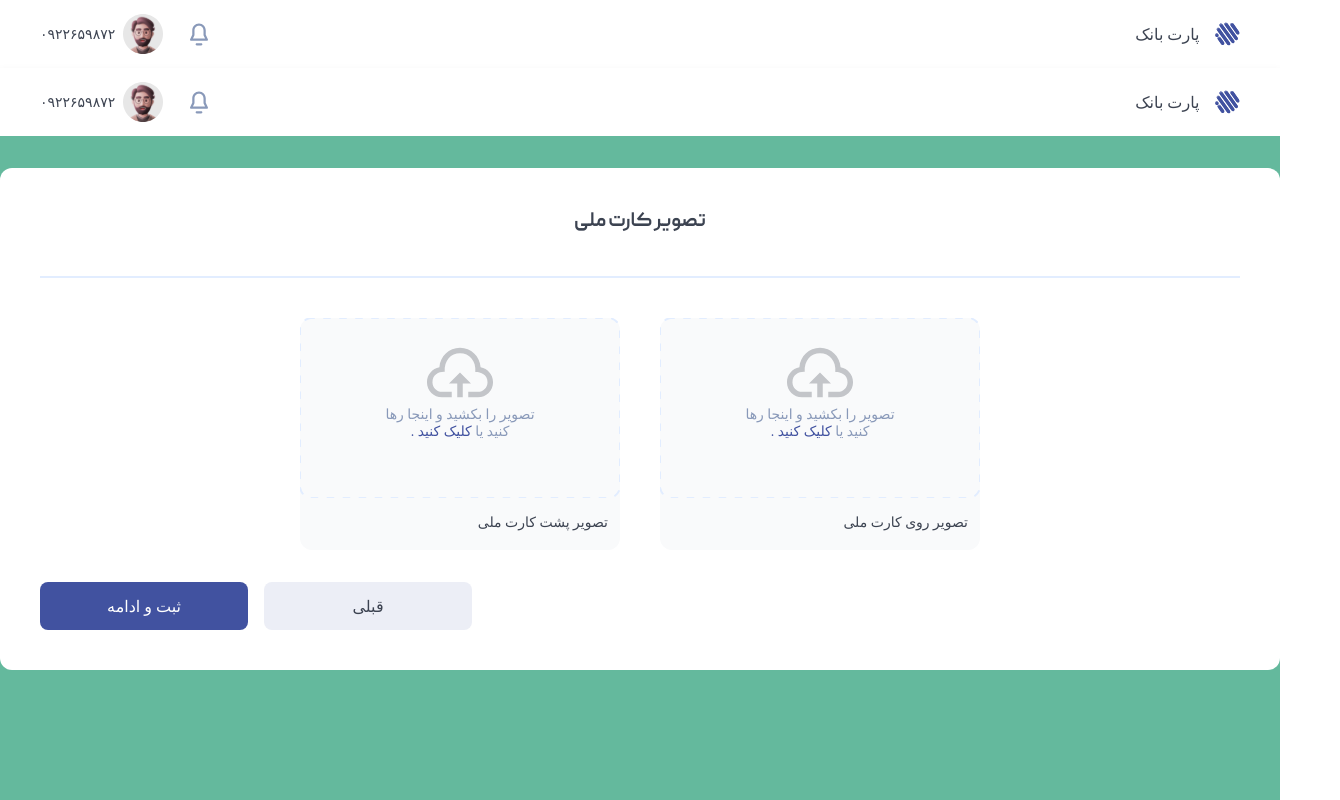
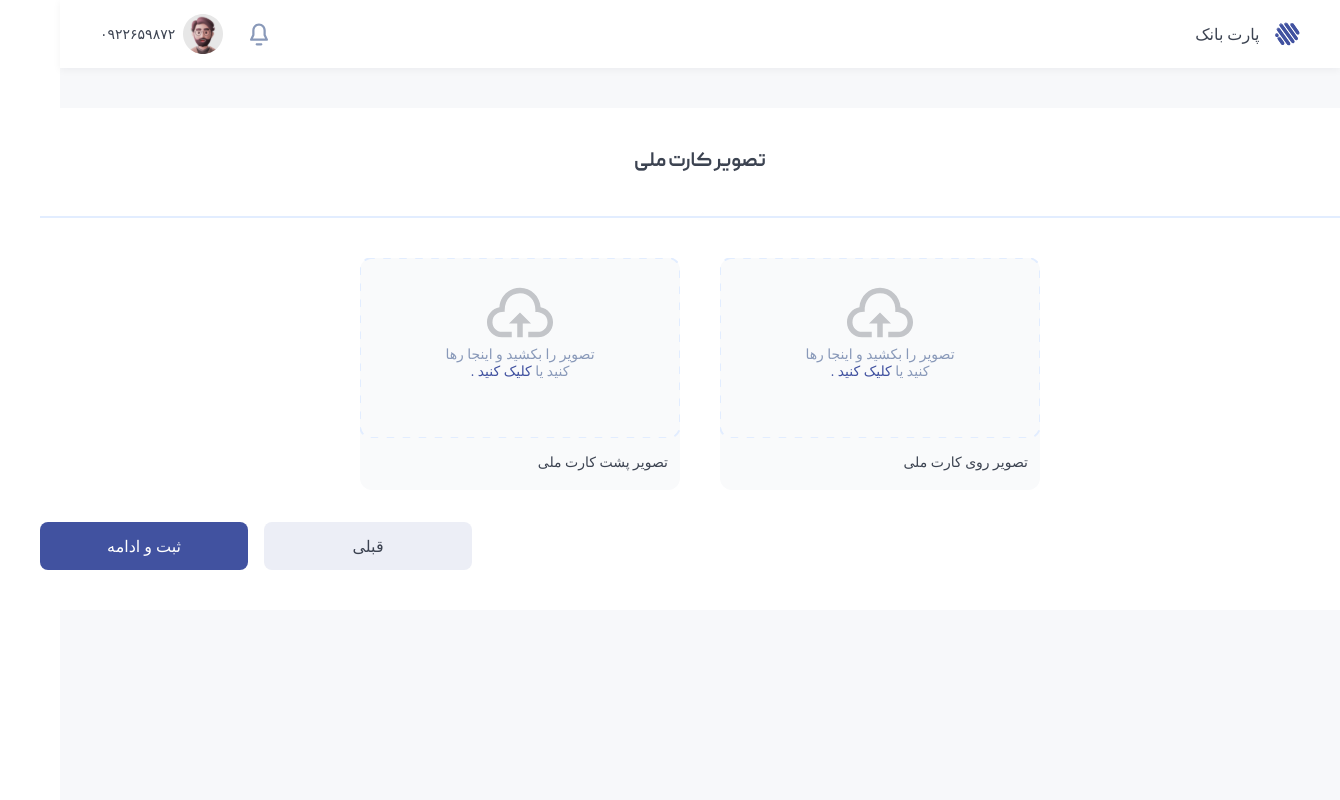
Before and after one commit to vahidefarzane/Part-bank-app, a Vue app: page /file-uploader in a window 1280 px wide. Shown: the top 800 px of the page, 1340 px wide, since content can reach past the window. Built offline with nearby package versions, Linux system fonts and the light colour scheme; a web font is replaced by a local one.

Commit message:
style: change styles in sidebar component

```diff
--- a/index.html
+++ b/index.html
@@ -2,9 +2,8 @@
 <html lang="en">
   <head>
     <meta charset="UTF-8">
-    <link rel="icon" href="/favicon.ico">
+    <link rel="icon" href="./src/assets/icons/logo.svg">
     <meta name="viewport" content="width=device-width, initial-scale=1.0">
-    <title>Vite App</title>
   </head>
   <body>
     <div id="app"></div>
--- a/src/components/common/create-deposit-account-wrapper.vue
+++ b/src/components/common/create-deposit-account-wrapper.vue
@@ -10,7 +10,7 @@ defineProps({
 </script>
 
 <template>
-  <div class="container">
+
     <section class="layout">
       <header class="layout__header">
         <h1 class="layout__title">{{ title }}</h1>
@@ -20,18 +20,11 @@ defineProps({
         <slot />
       </main>
     </section>
-  </div>
+
 </template>
 
 <style lang="scss" scoped>
-.container {
-  display: flex;
-  justify-content: center;
-  // background-color: var(--secondary-50);
-  background-color: rgb(100, 185, 157);
-  height: 100vh;
-  padding-top: 2rem;
-}
+
 .layout {
   @include flex-box(column, null, null, 2.5rem);
   width: 87.5rem;
--- a/src/components/view/sidebar-item.vue
+++ b/src/components/view/sidebar-item.vue
@@ -29,6 +29,7 @@ defineProps({
   height: 2.75rem;
   padding: 0.5rem 1rem 0.5rem 0.75rem;
   border-radius: 0.375rem;
+  width: 12.75rem;
   &:hover {
     background-color: var(--secondary-300);
   }
--- a/src/components/view/the-header.vue
+++ b/src/components/view/the-header.vue
@@ -28,6 +28,7 @@
   background-color: var(--color-white);
   @include flex-box(row, space-between, center);
   padding: 1rem 2.5rem;
+  margin-bottom: 2.5rem;
   &__logo {
     @include flex-box(row, flex-start, center, 0.75rem);
     &_icon {
--- a/src/components/view/the-sidebar.vue
+++ b/src/components/view/the-sidebar.vue
@@ -3,8 +3,8 @@ import baseDivider from '../common/base-divider.vue'
 import sidebarItem from './sidebar-item.vue'
 import dashboardIcon from '@/assets/icons/element-4.svg'
 import walletIocn from '@/assets/icons/wallet.svg'
-import edit2 from '@/assets/icons/edit2.svg'
 import cards from '@/assets/icons/cards.svg'
+import wallet2 from "@/assets/icons/wallet2.svg"
 import recriptSearch from '@/assets/icons/receipt-search.svg'
 import cardPos from '@/assets/icons/card-pos.svg'
 import exit from '@/assets/icons/exit.svg'
@@ -12,7 +12,7 @@ import { reactive } from 'vue'
 const sideBarListItems = reactive([
   { id: 1, title: 'داشبورد', src: dashboardIcon, altImgText: 'dashboard' },
   { id: 2, title: 'حساب', src: walletIocn, altImgText: 'wallet' },
-  { id: 3, title: 'تسهیلات', src: edit2, altImgText: 'strong-box' },
+  { id: 3, title: 'تسهیلات', src: wallet2, altImgText: 'strong-box' },
   { id: 4, title: 'عملیات کارت', src: cards, altImgText: 'cards' },
   {
     id: 5,
@@ -58,6 +58,8 @@ const sideBarListItems = reactive([
   height: 50.25rem;
   padding: 1.5rem 0rem 0.5rem 0rem;
   background-color: var(--color-white);
+  border-radius: 0.75rem;
+
   &__header {
     @include flex-box(column, null, center, 2.25rem);
   }
@@ -66,7 +68,9 @@ const sideBarListItems = reactive([
     color: var(--black-500);
   }
   &__code {
-    @include flex-box(column, space-between, center);
+    @include flex-box(row, space-between, center);
+    width: 10.75rem;
+    height: 1.25rem;
     &_title {
       color: var(--secondary-200);
       @include font-style(0.75rem, 400);
@@ -81,8 +85,19 @@ const sideBarListItems = reactive([
   &__list {
     @include flex-box(column, null, flex-start, 0.125rem);
     padding: 0rem 0.5rem;
-    &_last{
+    width: 100%;
+    &_last {
+      @include flex-box(row, flex-start, center, 0.5rem);
+      height: 2.75rem;
+      padding: 0.5rem 1rem 0.5rem 0.75rem;
+      border-radius: 0.375rem;
+      &:hover {
+        background-color: var(--secondary-300);
+      }
+      span {
+        @include font-style(0.875rem, 400);
         color: var(--fail-500);
+      }
     }
   }
 }
--- a/src/layouts/dashboard-layout.vue
+++ b/src/layouts/dashboard-layout.vue
@@ -11,6 +11,7 @@ import theSidebar from '@/components/view/the-sidebar.vue'
 
 <style lang="scss">
 .dashboard-layout {
-  @include flex-box(row, center, null, 1rem);
+  @include flex-box(row, null, center, 1rem);
+  width: 73%;
 }
 </style>
--- a/src/layouts/main-layout.vue
+++ b/src/layouts/main-layout.vue
@@ -11,8 +11,7 @@ import theHeader from '@/components/view/the-header.vue'
 
 <style lang="scss">
 .main-layout {
-  display: flex;
-  flex-direction: column;
+  @include flex-box(column, null, center);
   background-color: var(--secondary-50);
   height: 100vh;
 }
--- /dev/null
+++ b/src/pages/dashboard-page.vue
@@ -0,0 +1,7 @@
+<script setup></script>
+
+<template>
+  <div></div>
+</template>
+
+<style></style>
--- a/src/pages/file-uploader-page.vue
+++ b/src/pages/file-uploader-page.vue
@@ -2,7 +2,6 @@
 import createDepositAccountWrapper from '@/components/common/create-deposit-account-wrapper.vue'
 import uploadCard from '@/components/view/upload-card.vue'
 import baseButton from '@/components/common/base-button.vue'
-import theHeader from '@/components/view/the-header.vue'
 import { ref } from 'vue'
 
 const uploadedImages = ref({
@@ -20,9 +19,6 @@ const submit = () => {
 }
 </script>
 <template>
-  <div>
-
-  <theHeader/>
   <createDepositAccountWrapper title="تصویر کارت ملی">
     <form @submit.prevent="submit">
       <div class="file-uploader__container">
@@ -45,7 +41,6 @@ const submit = () => {
       </div>
     </form>
   </createDepositAccountWrapper>
-</div>
 </template>
 
 <style lang="scss">
--- a/src/router/index.js
+++ b/src/router/index.js
@@ -27,7 +27,7 @@ const router = createRouter({
 
       children: [
         {
-          path: 'dashboard',
+          path: '/',
           name: 'Dashboard',
           component: dashboardLayout,
           meta: {
--- a/vite.config.js
+++ b/vite.config.js
@@ -6,6 +6,9 @@ import vue from '@vitejs/plugin-vue'
 // https://vitejs.dev/config/
 export default defineConfig({
   plugins: [vue()],
+  server: {
+    port: 3000
+  },
   resolve: {
     alias: {
       '@': fileURLToPath(new URL('./src', import.meta.url))
```
